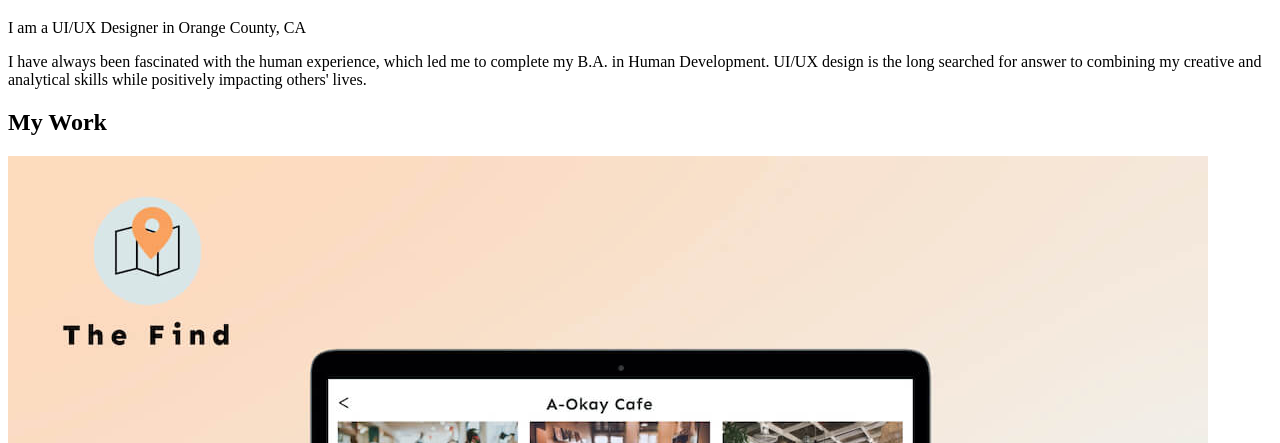
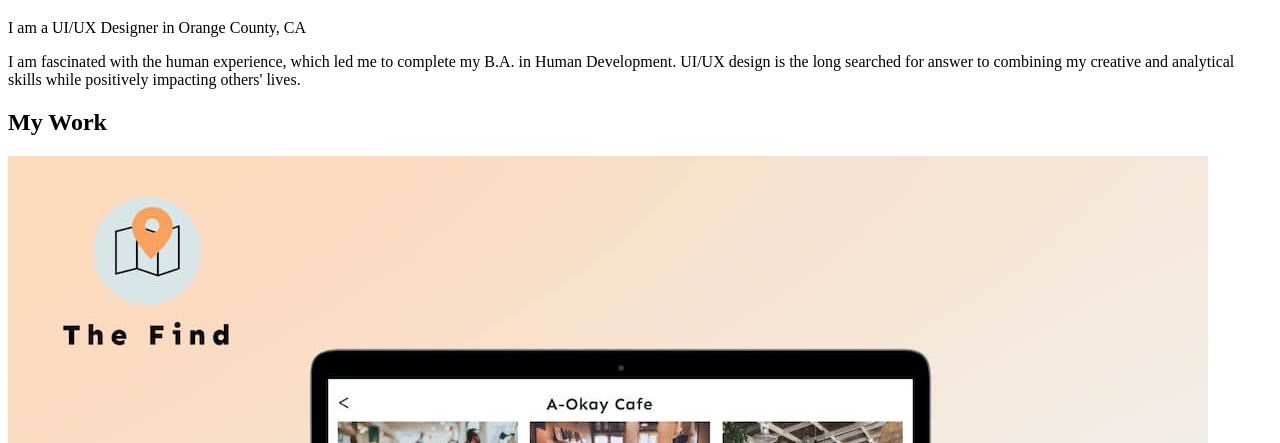
Before and after one commit to ShelbyThomas11/portfolio-site, a plain HTML site: page index.html in a window 1280 px wide. Shown: the part 357-800 px from the top of the page. Drawn offline with Linux system fonts and the light colour scheme.

Commit message:
Update about me

```diff
--- a/index.html
+++ b/index.html
@@ -21,7 +21,7 @@
       <div>
         <h1>My name is Shelby Thomas.</h1>
         <span> I am a UI/UX Designer in Orange County, CA</span>
-        <p>  I have always been fascinated with the human experience, which led me to complete my B.A. in Human Development. UI/UX design is the long searched for answer to combining my creative and analytical skills while positively impacting others' lives.</p>
+        <p>  I am fascinated with the human experience, which led me to complete my B.A. in Human Development. UI/UX design is the long searched for answer to combining my creative and analytical skills while positively impacting others' lives.</p>
       </div>
       <div>
         <div>
```
